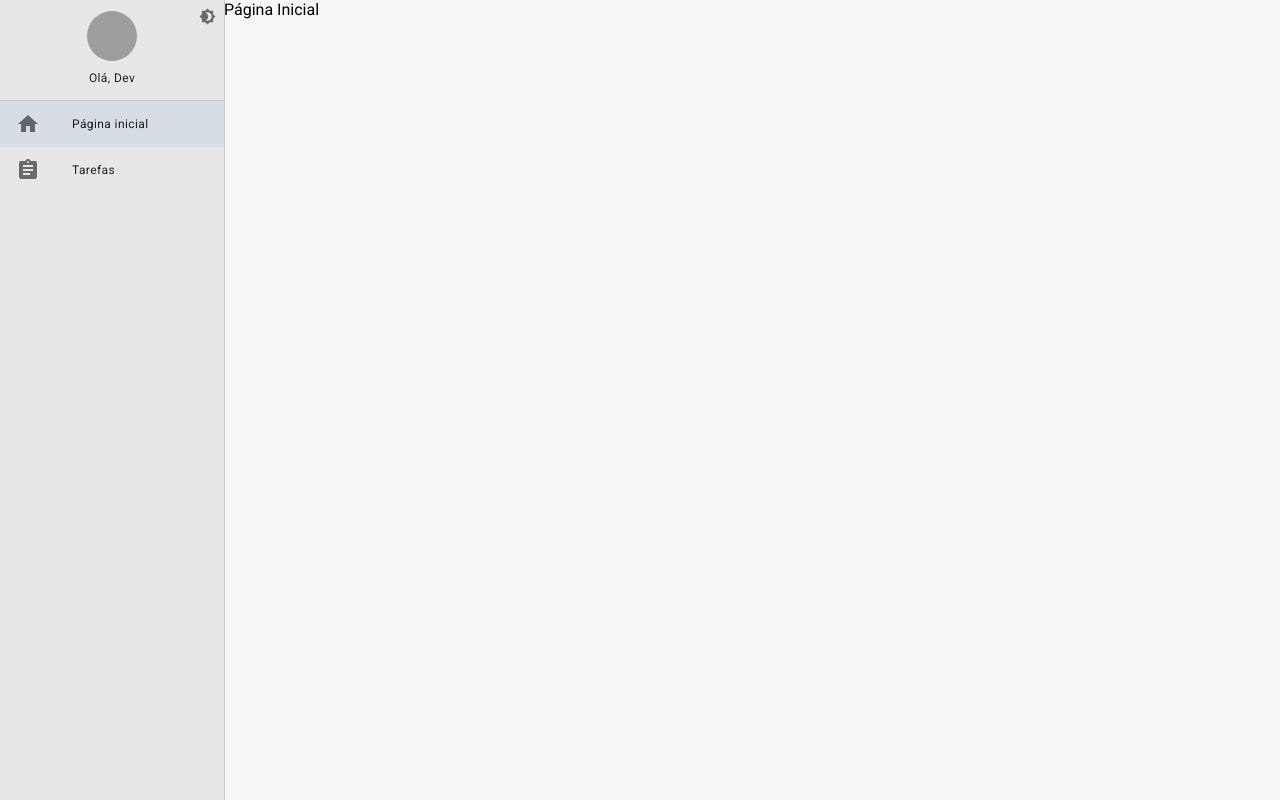
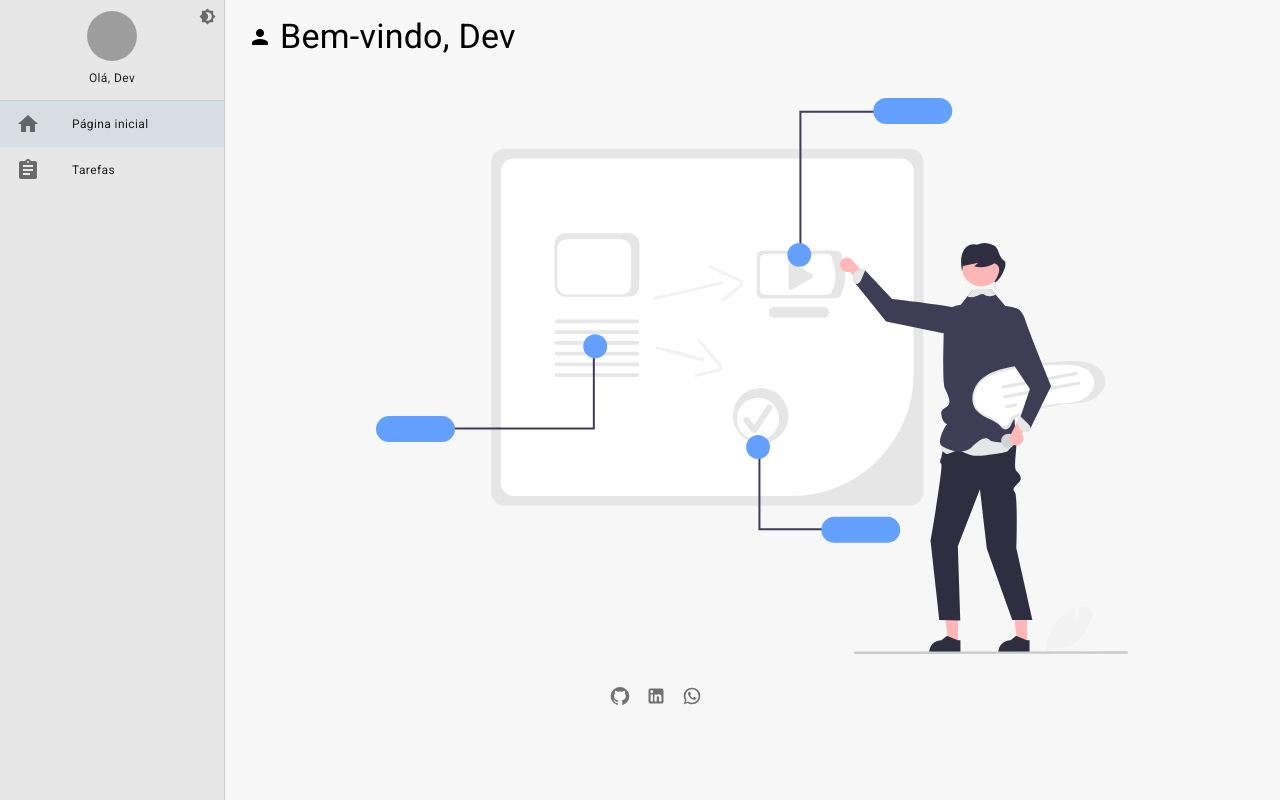
Before and after one commit to EuMarcel0/desafio-brickup, a React (Vite) app: page /pagina-inicial in a window 1280 px wide. Built offline with nearby package versions, Linux system fonts and the light colour scheme; grey boxes are pictures that could not be loaded.

Commit message:
chore: created basic home page with title and banner

```diff
--- /dev/null
+++ b/src/app/pages/home/Home.tsx
@@ -0,0 +1,63 @@
+import { GitHub, LinkedIn, WhatsApp } from '@mui/icons-material';
+import { Box, Icon, IconButton, Typography, useMediaQuery, useTheme } from '@mui/material';
+import Bg from '../../../assets/images/bg.png';
+import Bg2 from '../../../assets/images/undraw_teaching_re_g7e3.svg';
+import { LayoutBasePage } from '../../shared/layouts';
+
+export const Home: React.FC = () => {
+	const theme = useTheme();
+	const smDown = useMediaQuery(theme.breakpoints.down('sm'));
+	const mdDown = useMediaQuery(theme.breakpoints.down('md'));
+
+	return (
+		<Box
+			paddingX={1}
+			display='flex'
+			flexDirection='column'
+		>
+			<LayoutBasePage
+				title='Bem-vindo, Dev'
+				icon='person'
+
+			>
+			</LayoutBasePage>
+			<Box
+				width='100%'
+				display='flex'
+				flexDirection='column'
+				justifyContent='center'
+				alignItems='center'
+			>
+				<Box
+					display='flex'
+					justifyContent='center'
+					marginY={3}
+					width='100%'
+					maxWidth='964px'
+				>
+					<img src={Bg2} />
+				</Box>
+				<Box
+					width='100%'
+					maxWidth='300px'
+				>
+					<a href='https://github.com/EuMarcel0/' target='_blank' rel="noreferrer" >
+						<IconButton>
+							<GitHub fontSize='small' />
+						</IconButton>
+					</a>
+					<a href='https://www.linkedin.com/in/marcelo-ribeiro-da-silva-aa444921b/' target='_blank' rel="noreferrer">
+						<IconButton>
+							<LinkedIn fontSize='small' />
+						</IconButton>
+					</a>
+					<a href='https://api.whatsapp.com/send/?phone=5577991776299&text=Ol%C3%A1%2C+tudo+bem%3F&app_absent=0' target='_blank' rel="noreferrer">
+						<IconButton>
+							<WhatsApp fontSize='small' />
+						</IconButton>
+					</a>
+				</Box>
+			</Box>
+		</Box>
+	);
+};
--- a/src/app/pages/index.ts
+++ b/src/app/pages/index.ts
@@ -1,2 +1,3 @@
 export * from './tasks/ListingTasks';
 export * from './tasks/EditTasks';
+export * from './home/Home';
--- a/src/app/pages/tasks/EditTasks.tsx
+++ b/src/app/pages/tasks/EditTasks.tsx
@@ -1,7 +1,8 @@
-import { Box, LinearProgress, MenuItem } from '@mui/material';
+import { Box, LinearProgress } from '@mui/material';
 import { Form } from '@unform/web';
 import React, { useEffect, useState } from 'react';
 import { useNavigate, useParams } from 'react-router-dom';
+import { Input, Select } from 'unform';
 
 import { ToolbarDetails, UnFormInput } from '../../shared/components';
 import { LayoutBasePage } from '../../shared/layouts';
@@ -69,17 +70,17 @@ export const EditTasks: React.FC = () => {
 						showButtonDelete={id !== 'new'}
 					/>}
 				>
+
+
+
 					<Form onSubmit={(dados) => console.log(dados)}>
 						<UnFormInput name='description' />
-						<UnFormInput name='status'
-							select
-							onChange={event => event.target.value as string}
-						>
-							<MenuItem onChange={event => event.target}>Pendente</MenuItem>
-							<MenuItem>Finalizado</MenuItem>
-						</UnFormInput>
-						<button type="submit">Enviar</button>
+
+						<input type="submit" />
 					</Form>
+
+
+
 				</LayoutBasePage>
 			}
 			{
--- a/src/app/routes/AppRoutes.tsx
+++ b/src/app/routes/AppRoutes.tsx
@@ -1,6 +1,6 @@
 import { Button } from '@mui/material';
 import { Navigate, Route, Routes } from 'react-router-dom';
-import { EditTasks, ListingTasks } from '../pages';
+import { EditTasks, Home, ListingTasks } from '../pages';
 import { useAppThemeContext, useMenuOpenContext } from '../shared/contexts';
 
 export const AppRoutes = () => {
@@ -10,7 +10,7 @@ export const AppRoutes = () => {
 
 	return (
 		<Routes>
-			<Route path='/pagina-inicial' element={<p>Página Inicial <Button onClick={toggleMenuOpen}></Button></p>} />
+			<Route path='/pagina-inicial' element={<Home />} />
 			<Route path='/tasks' element={<ListingTasks />} />
 			<Route path='/tasks/edit/:id' element={<EditTasks />} />
 			<Route path='*' element={<Navigate to='/pagina-inicial' />} />
--- a/src/app/shared/components/form/UnFormInput.tsx
+++ b/src/app/shared/components/form/UnFormInput.tsx
@@ -1,15 +1,17 @@
-import { Box, InputLabel, NativeSelect, Select, TextField, TextFieldProps, useMediaQuery, useTheme } from '@mui/material';
+import { Box, TextField, TextFieldProps, InputProps, useMediaQuery, useTheme, useAutocomplete, Input } from '@mui/material';
 
 import { useField } from '@unform/core';
-import { useEffect, useState } from 'react';
+import { useEffect, useRef, useState } from 'react';
 
 
-type TUnFormInputProps = TextFieldProps & {
+type TUnFormInputProps = TextFieldProps & InputProps & {
 	name: string;
+	onClick?: () => void;
 }
 
-export const UnFormInput: React.FC<TUnFormInputProps> = ({ name, ...rest }) => {
+export const UnFormInput: React.FC<TUnFormInputProps> = ({ name, onClick, ...rest }) => {
 	const { fieldName, registerField, defaultValue, error, clearError } = useField(name);
+	const selectRef = useRef(null);
 	const [value, setValue] = useState(defaultValue || '');
 
 	const theme = useTheme();
@@ -20,7 +22,7 @@ export const UnFormInput: React.FC<TUnFormInputProps> = ({ name, ...rest }) => {
 		registerField({
 			name: fieldName,
 			getValue: () => value,
-			setValue: (_, newValue) => setValue(newValue)
+			setValue: (ref, newValue) => setValue(newValue)
 		});
 	}, [registerField, fieldName, value]);
 
@@ -32,9 +34,10 @@ export const UnFormInput: React.FC<TUnFormInputProps> = ({ name, ...rest }) => {
 				value={value}
 				onChange={event => setValue(event.target.value)}
 				error={!!error}
-				helperText={error}
 				defaultValue={defaultValue}
 				onKeyDown={() => error ? clearError() : undefined}
+				ref={selectRef}
+
 			/>
 		</Box>
 
--- /dev/null
+++ b/src/declarations.d.ts
@@ -0,0 +1,3 @@
+declare module '*.module.css';
+declare module '*.png';
+declare module '*.svg';
```
Also changed, not shown: src/assets/images/bg.png (added), src/assets/images/undraw_teaching_re_g7e3.svg (added).
